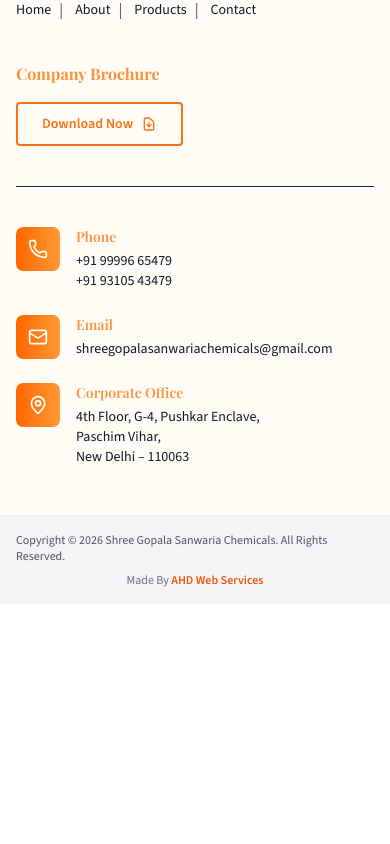
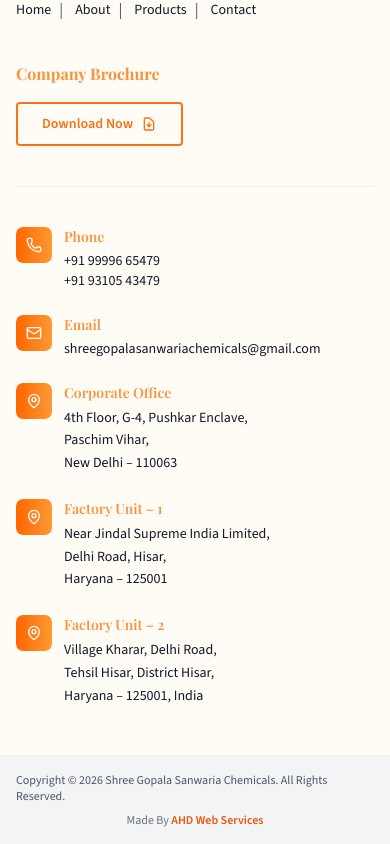
Before and after one commit to Shree-gopala/SGCG, a React (Vite) app: page / in a window 390 px wide. Shown: the part 6396-7240 px from the top of the page. Before the commit the page ends 7000 px from the top, so only its background shows below. Built offline with nearby package versions, Linux system fonts and the light colour scheme.

Commit message:
Implement adjustments: add Factory Units to Footer, remove Dedicated After-Sales Support from About Us, and fix mobile padding/spacing for Contact info cards

```diff
--- a/src/react-app/components/Footer.tsx
+++ b/src/react-app/components/Footer.tsx
@@ -55,7 +55,7 @@ export default function Footer() {
                   <span key={link.path} className="flex items-center">
                     <Link
                       to={link.path}
-                      className="text-sm text-gray-900 hover:text-white transition-colors"
+                      className="text-sm text-gray-900 hover:text-orange-500 transition-colors"
                     >
                       {link.name}
                     </Link>
@@ -85,44 +85,74 @@ export default function Footer() {
         </div>
 
         {/* Divider */}
-        <div className="border-t border-gray-800 my-10" />
+        <div className="border-t border-gray-200/60 my-10" />
 
         {/* Contact Info Row */}
-        <div className="grid grid-cols-1 md:grid-cols-3 gap-6 md:gap-8">
+        <div className="grid grid-cols-1 sm:grid-cols-2 lg:grid-cols-5 gap-6 lg:gap-4">
           {/* Phone */}
-          <div className="flex items-start gap-4">
-            <div className="p-3 rounded-lg bg-gradient-to-r from-bhagwa to-bhagwa-light">
-              <Phone className="w-5 h-5 text-white" />
+          <div className="flex items-start gap-3">
+            <div className="p-2.5 rounded-lg bg-gradient-to-r from-bhagwa to-bhagwa-light flex-shrink-0">
+              <Phone className="w-4 h-4 text-white" />
             </div>
             <div>
               <h5 className="font-semibold text-orange-400 text-sm mb-1">Phone</h5>
-              <p className="text-sm text-gray-900">+91 99996 65479</p>
-              <p className="text-sm text-gray-900">+91 93105 43479</p>
+              <p className="text-sm text-gray-900 whitespace-nowrap">+91 99996 65479</p>
+              <p className="text-sm text-gray-900 whitespace-nowrap">+91 93105 43479</p>
             </div>
           </div>
 
           {/* Email */}
-          <div className="flex items-start gap-4">
-            <div className="p-3 rounded-lg bg-gradient-to-r from-bhagwa to-bhagwa-light">
-              <Mail className="w-5 h-5 text-white" />
+          <div className="flex items-start gap-3">
+            <div className="p-2.5 rounded-lg bg-gradient-to-r from-bhagwa to-bhagwa-light flex-shrink-0">
+              <Mail className="w-4 h-4 text-white" />
             </div>
             <div>
               <h5 className="font-semibold text-orange-400 text-sm mb-1">Email</h5>
-              <p className="text-sm text-gray-900">shreegopalasanwariachemicals@gmail.com</p>
+              <p className="text-sm text-gray-900 break-all">shreegopalasanwariachemicals@gmail.com</p>
             </div>
           </div>
 
-          {/* Address */}
-          <div className="flex items-start gap-4">
-            <div className="p-3 rounded-lg bg-gradient-to-r from-bhagwa to-bhagwa-light">
-              <MapPin className="w-5 h-5 text-white" />
+          {/* Corporate Office Address */}
+          <div className="flex items-start gap-3">
+            <div className="p-2.5 rounded-lg bg-gradient-to-r from-bhagwa to-bhagwa-light flex-shrink-0">
+              <MapPin className="w-4 h-4 text-white" />
             </div>
             <div>
               <h5 className="font-semibold text-orange-400 text-sm mb-1">Corporate Office</h5>
-              <p className="text-sm text-gray-900">
+              <p className="text-sm text-gray-900 leading-relaxed">
                 4th Floor, G-4, Pushkar Enclave,<br />
                 Paschim Vihar,<br />
                 New Delhi – 110063
+              </p>
+            </div>
+          </div>
+
+          {/* Factory Unit 1 */}
+          <div className="flex items-start gap-3">
+            <div className="p-2.5 rounded-lg bg-gradient-to-r from-bhagwa to-bhagwa-light flex-shrink-0">
+              <MapPin className="w-4 h-4 text-white" />
+            </div>
+            <div>
+              <h5 className="font-semibold text-orange-400 text-sm mb-1">Factory Unit – 1</h5>
+              <p className="text-sm text-gray-900 leading-relaxed">
+                Near Jindal Supreme India Limited,<br />
+                Delhi Road, Hisar,<br />
+                Haryana – 125001
+              </p>
+            </div>
+          </div>
+
+          {/* Factory Unit 2 */}
+          <div className="flex items-start gap-3">
+            <div className="p-2.5 rounded-lg bg-gradient-to-r from-bhagwa to-bhagwa-light flex-shrink-0">
+              <MapPin className="w-4 h-4 text-white" />
+            </div>
+            <div>
+              <h5 className="font-semibold text-orange-400 text-sm mb-1">Factory Unit – 2</h5>
+              <p className="text-sm text-gray-900 leading-relaxed">
+                Village Kharar, Delhi Road,<br />
+                Tehsil Hisar, District Hisar,<br />
+                Haryana – 125001, India
               </p>
             </div>
           </div>
--- a/src/react-app/pages/About.tsx
+++ b/src/react-app/pages/About.tsx
@@ -71,8 +71,7 @@ export default function AboutPage() {
     "Customer-Centric Approach",
     "Sustainable Manufacturing Practices",
     "Complete Technical Documentation (COA, TDS & MSDS)",
-    "Customized Product Solutions",
-    "Dedicated After-Sales Support"
+    "Customized Product Solutions"
   ];
 
   const industriesServed = [
--- a/src/react-app/pages/Contact.tsx
+++ b/src/react-app/pages/Contact.tsx
@@ -75,17 +75,17 @@ const handleSubmit = async (e: FormEvent) => {
 };
   const contactInfo = [
     {
-      icon: <Phone className="w-6 h-6" />,
+      icon: <Phone className="w-5 h-5 sm:w-6 sm:h-6" />,
       title: "Phone",
       details: (
-        <div className="flex flex-col gap-1 text-sm font-semibold">
+        <div className="flex flex-col gap-0.5 text-sm font-semibold">
           <a href="tel:+919999665479" className="text-gray-600 hover:text-orange-500 transition-colors font-mono">+91 99996 65479</a>
           <a href="tel:+919310543479" className="text-gray-600 hover:text-orange-500 transition-colors font-mono">+91 93105 43479</a>
         </div>
       ),
     },
     {
-      icon: <Mail className="w-6 h-6" />,
+      icon: <Mail className="w-5 h-5 sm:w-6 sm:h-6" />,
       title: "Email",
       details: (
         <div className="text-sm font-semibold">
@@ -96,7 +96,7 @@ const handleSubmit = async (e: FormEvent) => {
       ),
     },
     {
-      icon: <MapPin className="w-6 h-6" />,
+      icon: <MapPin className="w-5 h-5 sm:w-6 sm:h-6" />,
       title: "Address",
       details: (
         <div className="text-sm font-semibold">
@@ -112,7 +112,7 @@ const handleSubmit = async (e: FormEvent) => {
       ),
     },
     {
-      icon: <Clock className="w-6 h-6" />,
+      icon: <Clock className="w-5 h-5 sm:w-6 sm:h-6" />,
       title: "Business Hours",
       details: <span className="text-gray-600 text-sm font-semibold">Mon - Sat: 9:00 AM - 6:00 PM</span>,
     },
@@ -141,7 +141,7 @@ const handleSubmit = async (e: FormEvent) => {
         <section className="py-12 md:py-16 bg-white relative overflow-hidden">
           <BackgroundPattern />
           <ScrollReveal className="max-w-6xl mx-auto px-4 md:px-8">
-            <div className="text-center mb-10">
+            <div className="text-center mb-8 md:mb-10">
               <span className="text-orange-500 text-sm font-bold tracking-wider uppercase">
                 Get In Touch
               </span>
@@ -153,16 +153,16 @@ const handleSubmit = async (e: FormEvent) => {
               </p>
             </div>
 
-            <div className="grid sm:grid-cols-2 lg:grid-cols-4 gap-6">
+            <div className="grid sm:grid-cols-2 lg:grid-cols-4 gap-4 sm:gap-6">
               {contactInfo.map((info, index) => (
                 <div
                   key={index}
-                  className="bg-white p-6 rounded-xl border border-gray-150 shadow-sm hover:border-orange-300 hover:shadow-lg transition-all duration-300"
+                  className="bg-white p-4 sm:p-6 rounded-xl border border-gray-150 shadow-sm hover:border-orange-300 hover:shadow-lg transition-all duration-300"
                 >
-                  <div className="w-14 h-14 bg-orange-100 rounded-xl flex items-center justify-center text-orange-500 mb-4">
+                  <div className="w-11 h-11 sm:w-14 sm:h-14 bg-orange-100 rounded-xl flex items-center justify-center text-orange-500 mb-3 sm:mb-4">
                     {info.icon}
                   </div>
-                  <h3 className="font-bold text-gray-900 text-lg mb-2">
+                  <h3 className="font-bold text-gray-900 text-lg mb-1 sm:mb-2">
                     {info.title}
                   </h3>
                   <div>
```
